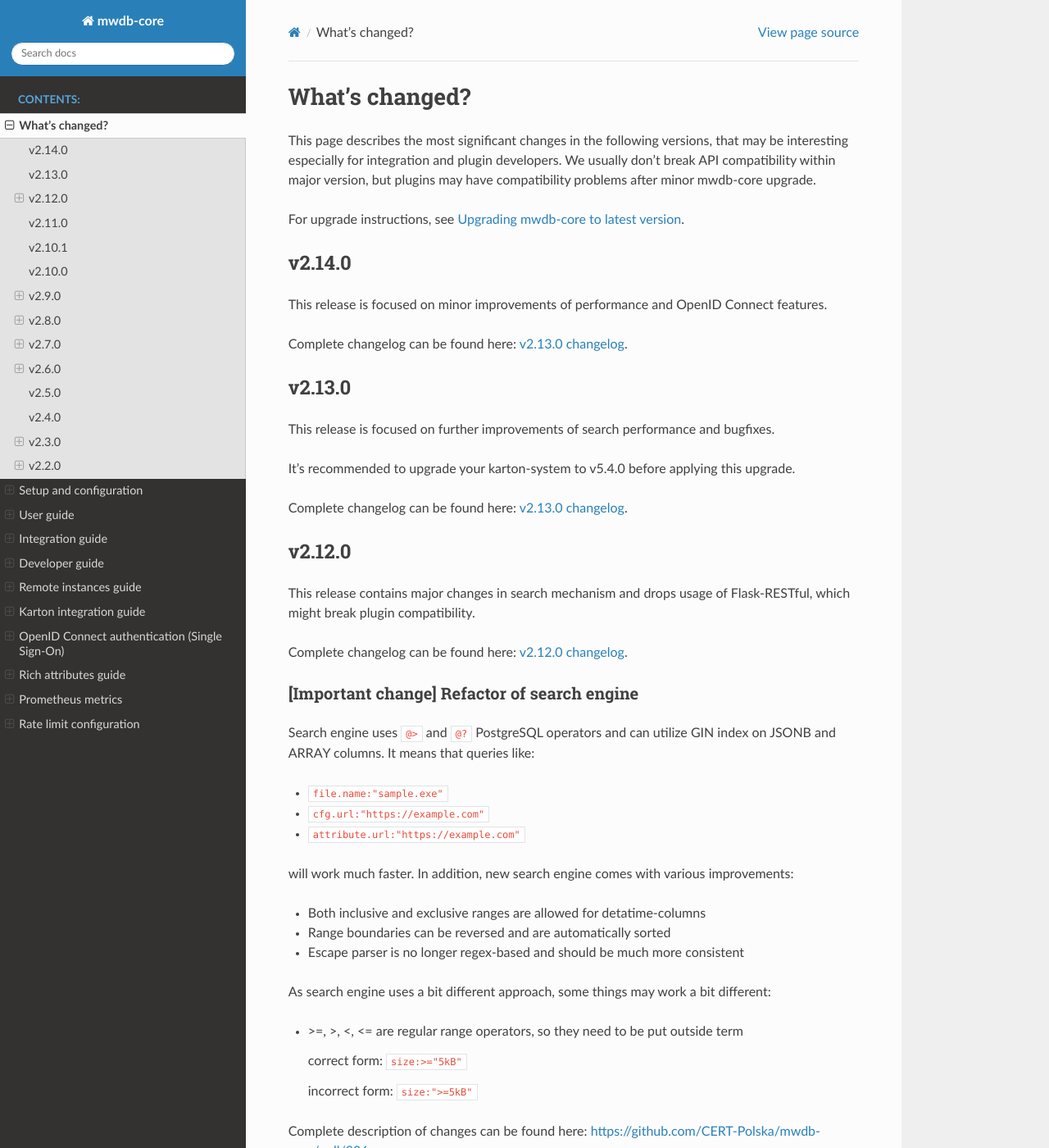
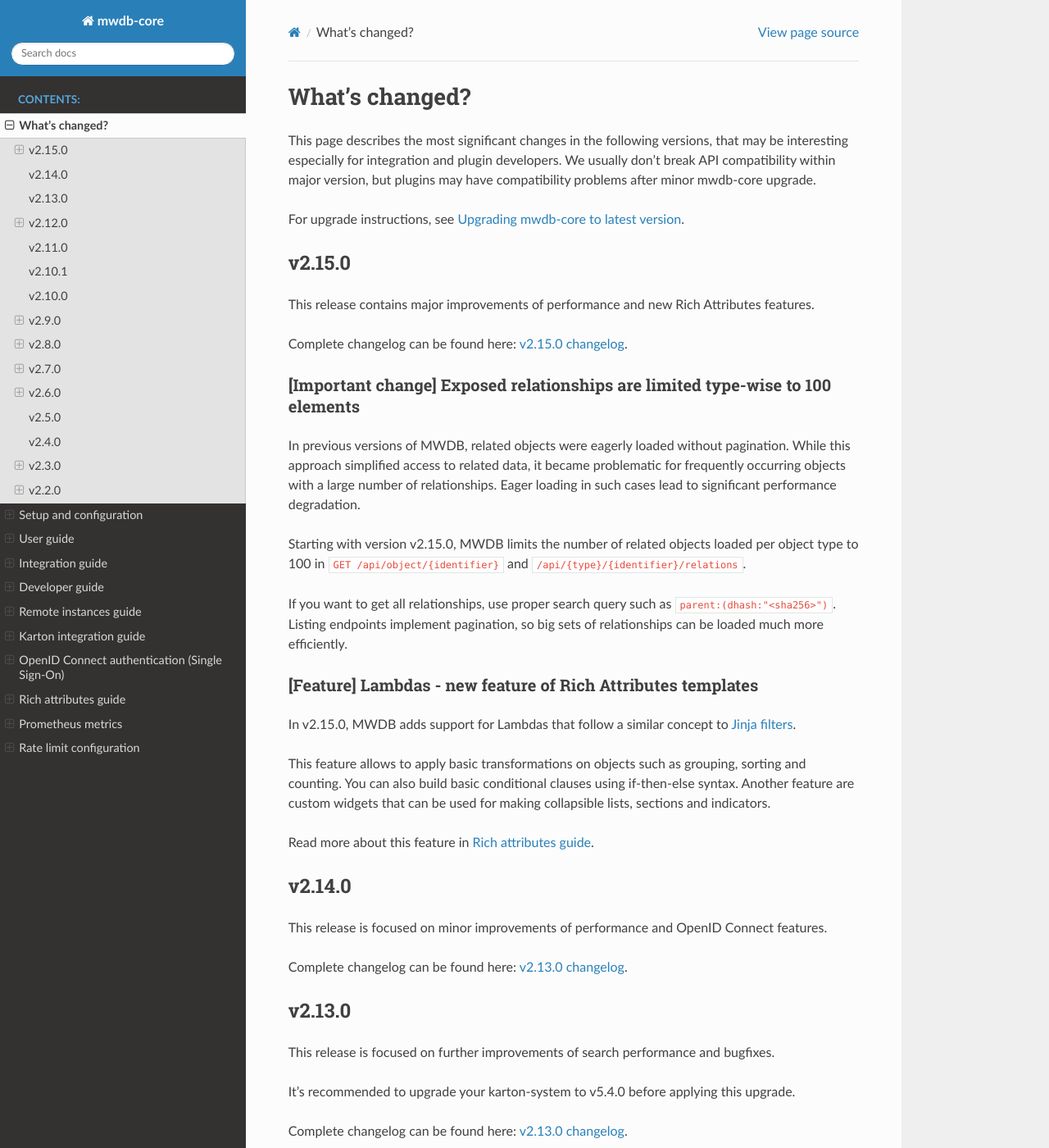
Before and after one commit to CERT-Polska/mwdb-core, a Sphinx documentation site: the page built from docs/whats-changed.rst, in a window 1280 px wide and 1400 px high. Shown: the whole window at 82% size. Built offline with Sphinx 7.4.7 and the Read the Docs theme 3.1.0, drawn with Linux system fonts in a browser that asks for light colours.

Commit message:
Bump version: v2.15.0 (#1047)

```diff
--- a/docker-compose.yml
+++ b/docker-compose.yml
@@ -9,7 +9,7 @@
     depends_on:
       - postgres
       - redis
-    image: certpl/mwdb:v2.14.0
+    image: certpl/mwdb:v2.15.0
     restart: on-failure
     env_file:
       # NOTE: use gen_vars.sh in order to generate this file
@@ -22,7 +22,7 @@
     build:
       context: .
       dockerfile: deploy/docker/Dockerfile-web
-    image: certpl/mwdb-web:v2.14.0
+    image: certpl/mwdb-web:v2.15.0
     ports:
       - "80:80"
     restart: on-failure
--- a/docs/conf.py
+++ b/docs/conf.py
@@ -21,7 +21,7 @@
 author = 'CERT Polska'
 
 # The full version, including alpha/beta/rc tags
-release = '2.14.0'
+release = '2.15.0'
 
 
 # -- General configuration ---------------------------------------------------
--- a/docs/whats-changed.rst
+++ b/docs/whats-changed.rst
@@ -6,6 +6,37 @@
 have compatibility problems after minor mwdb-core upgrade.
 
 For upgrade instructions, see :ref:`Upgrading mwdb-core to latest version`.
+
+v2.15.0
+-------
+
+This release contains major improvements of performance and new Rich Attributes features.
+
+Complete changelog can be found here: `v2.15.0 changelog <https://github.com/CERT-Polska/mwdb-core/releases/tag/v2.15.0>`_.
+
+[Important change] Exposed relationships are limited type-wise to 100 elements
+~~~~~~~~~~~~~~~~~~~~~~~~~~~~~~~~~~~~~~~~~~~~~~~~~~~~~~~~~~~~~~~~~~~~~~~~~~~~~~
+
+In previous versions of MWDB, related objects were eagerly loaded without pagination. While this approach simplified
+access to related data, it became problematic for frequently occurring objects with a large number of relationships.
+Eager loading in such cases lead to significant performance degradation.
+
+Starting with version v2.15.0, MWDB limits the number of related objects loaded per object type to 100 in
+``GET /api/object/{identifier}`` and ``/api/{type}/{identifier}/relations``.
+
+If you want to get all relationships, use proper search query such as ``parent:(dhash:"<sha256>")``. Listing endpoints
+implement pagination, so big sets of relationships can be loaded much more efficiently.
+
+[Feature] Lambdas - new feature of Rich Attributes templates
+~~~~~~~~~~~~~~~~~~~~~~~~~~~~~~~~~~~~~~~~~~~~~~~~~~~~~~~~~~~~
+
+In v2.15.0, MWDB adds support for Lambdas that follow a similar concept to `Jinja filters <https://jinja.palletsprojects.com/en/stable/templates/#filters>`_.
+
+This feature allows to apply basic transformations on objects such as grouping, sorting and counting. You can also build
+basic conditional clauses using if-then-else syntax. Another feature are custom widgets that can be used for making
+collapsible lists, sections and indicators.
+
+Read more about this feature in :ref:`Rich attributes guide`.
 
 v2.14.0
 -------
--- a/mwdb/version.py
+++ b/mwdb/version.py
@@ -4,5 +4,5 @@
 except IOError:
     git_revision = ""
 
-app_version = "2.14.0"
+app_version = "2.15.0"
 app_build_version = f"{app_version}+{git_revision}" if git_revision else app_version
--- a/setup.py
+++ b/setup.py
@@ -7,7 +7,7 @@
 """
 
 setup(name="mwdb-core",
-      version="2.14.0",
+      version="2.15.0",
       description="MWDB Core malware database",
       long_description=LONG_DESCRIPTION,
       author="CERT Polska",
```
Also changed, not shown: 2 other files.
